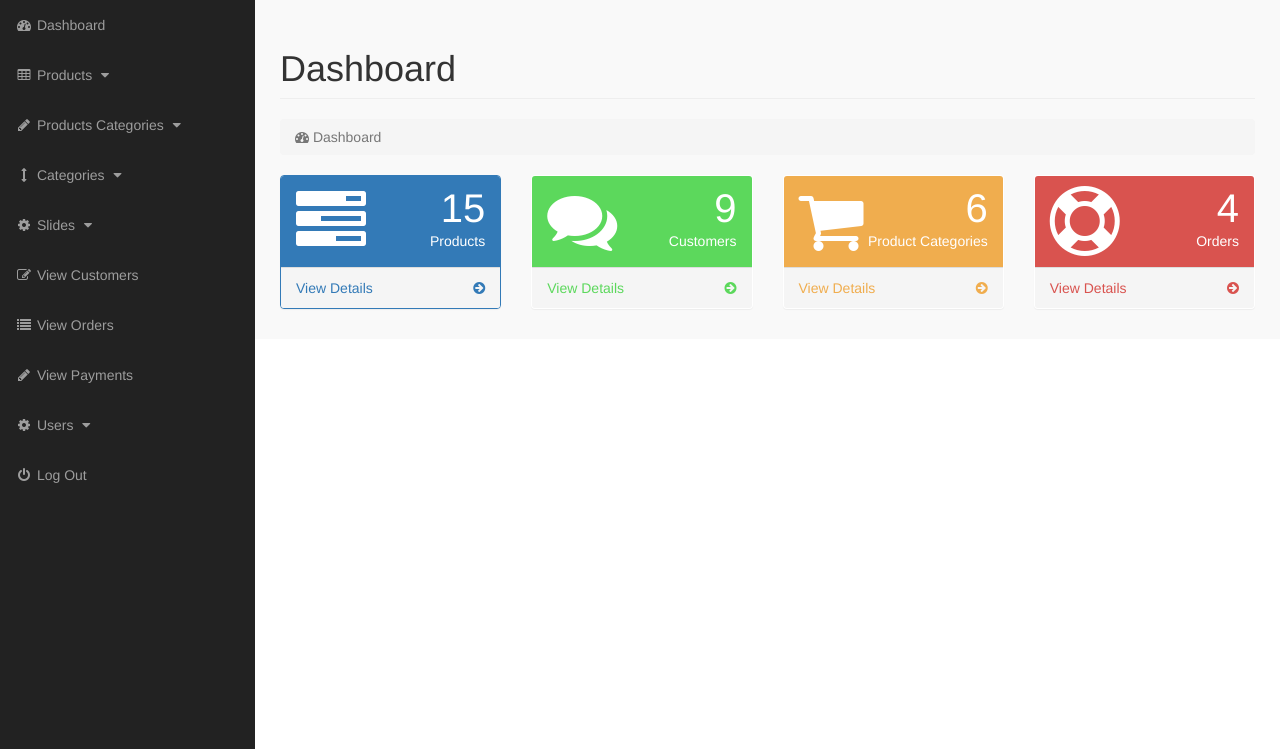
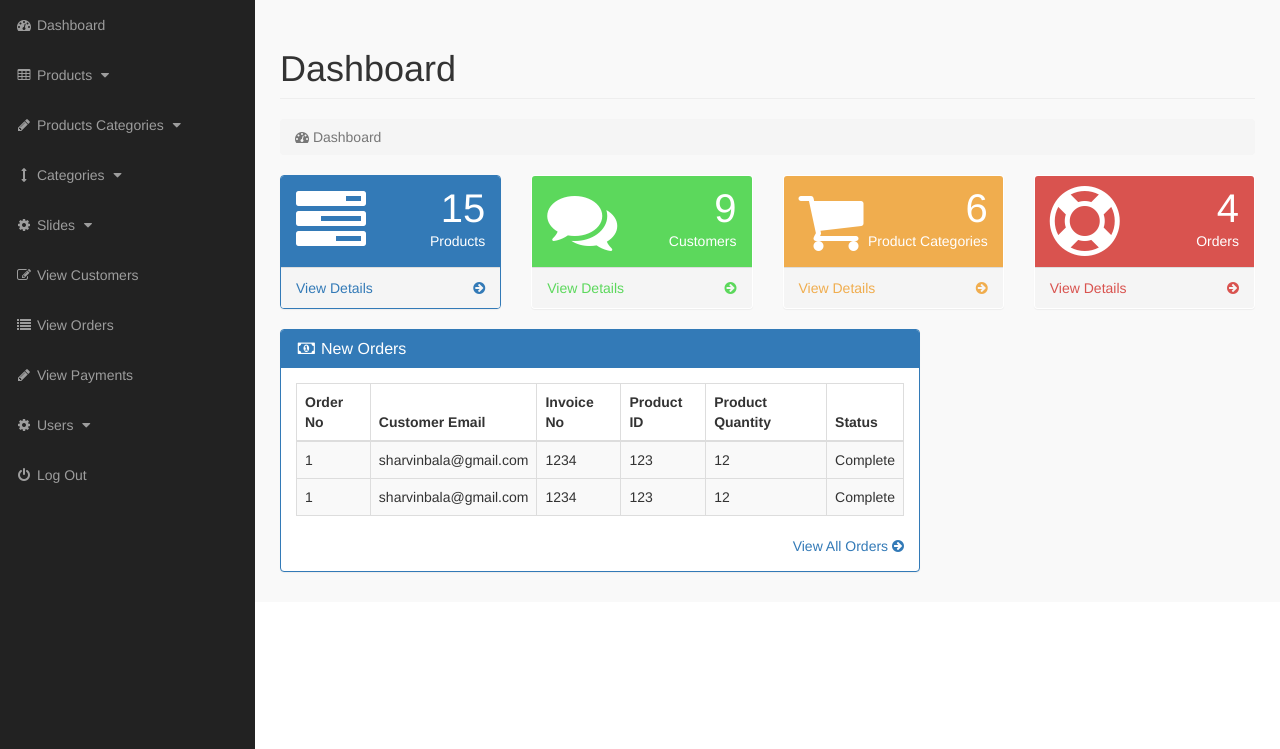
Before and after one commit to sharvinbala/e-commerce, a PHP site: page /admin_area/index.php?dashboard in a window 1280 px wide. Shown: the part 51-800 px from the top of the page. Run offline with PHP 8.4, Linux system fonts and the light colour scheme.

Commit message:
did the new orders table

```diff
--- a/admin_area/dashboard.php
+++ b/admin_area/dashboard.php
@@ -120,6 +120,67 @@
 </div><!-- panel red ends -->
 </div><!-- col md 6 ends -->
 
+</div><!-- 2 row ends -->
+
+<div class="row"><!-- 3 row starts -->
+<div class="col-lg-8"><!-- col lg 8 starts -->
+<div class="panel panel-primary"><!-- panel primary starts -->
+<div class="panel-heading"><!-- panel heading starts -->
+<h3 class="panel-title"><!-- panel title starts -->
+<i class="fa fa-money fa-fw"></i> New Orders
+</h3>	<!-- panel title ends -->
+</div><!-- panel heading ends -->
+
+<div class="panel-body"><!-- panel body starts -->
+<div class="table-responsive"><!-- table responsive starts -->
+<table class="table table-bordered table-hover table-striped"><!-- table striped starts -->
+<thead><!-- thead starts -->
+
+<tr>
+<th>Order No</th>
+<th>Customer Email</th>
+<th>Invoice No</th>
+<th>Product ID</th>
+<th>Product Quantity</th>
+<th>Status</th>
+
+</tr>
+
+</thead><!-- ends -->
+
+<tbody><!-- tbody starts -->
+<tr>
+<td>1</td>
+<td>sharvinbala@gmail.com</td>
+<td>1234</td>
+<td>123</td>
+<td>12</td>
+<td>Complete</td>
+<tr>
+
+<tr>
+<td>1</td>
+<td>sharvinbala@gmail.com</td>
+<td>1234</td>
+<td>123</td>
+<td>12</td>
+<td>Complete</td>
+<tr>
+
+</tbody><!-- tbody ends -->
 
 
-</div><!-- 2 row ends -->
+</table><!-- table striped ends -->
+</div><!-- table responsive ends -->
+
+<div class="text-right"><!-- text-right starts -->
+<a href="index.php?view_orders">
+View All Orders <i class="fa fa-arrow-circle-right"></i>
+</a>
+
+</div><!-- text-right ends -->
+
+</div><!-- panel body ends -->
+</div><!-- panel primary ends -->
+</div><!-- col lg 8 ends -->
+</div><!-- 3 row ends -->
```
